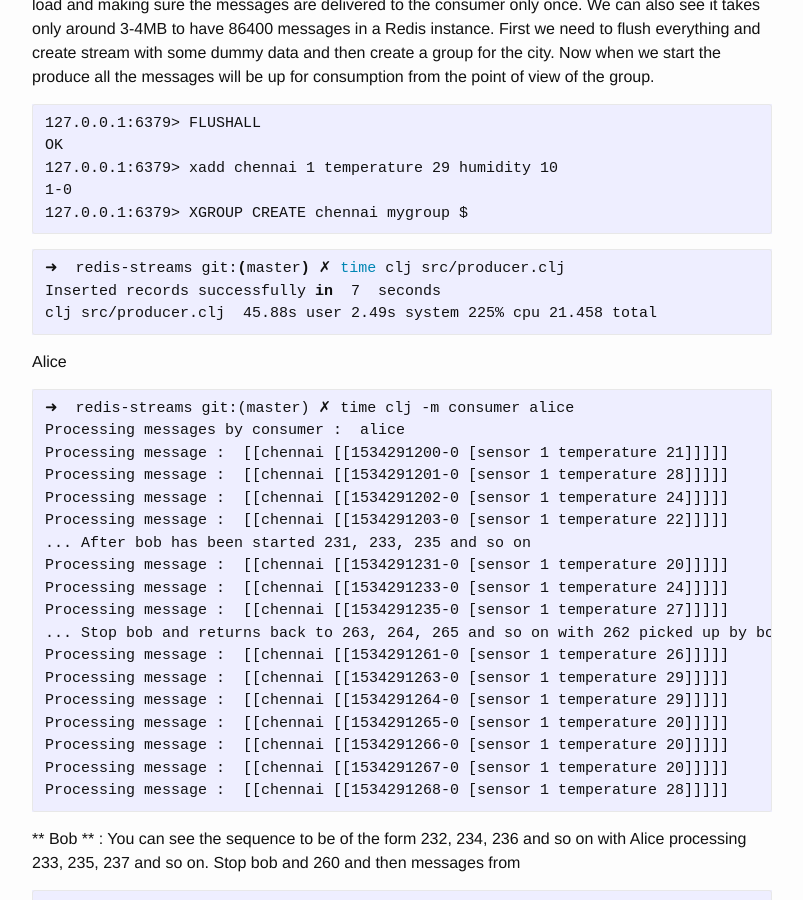
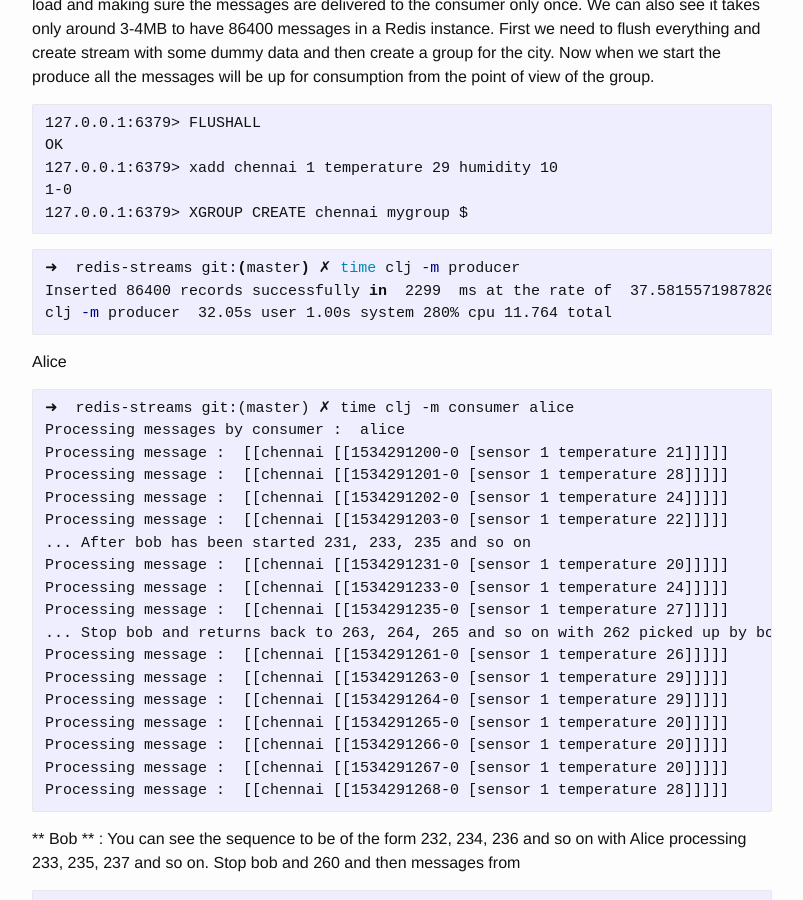
Before and after one commit to tirkarthi/tirkarthi.github.io, a Jekyll site: the page built from _posts/2018-08-18-redis-streams-clojure.md, in a window 1280 px wide and 900 px high, scrolled down 7199 px. Shown: the whole window, without its empty margins (238-1041 px from the left). Built offline with Jekyll 4.4.1, drawn with Linux system fonts in a browser that asks for light colours; comment, search, counter and statistics services are not loaded.

Commit message:
Updated timings with reused connections

````diff
--- a/_posts/2018-08-18-redis-streams-clojure.md
+++ b/_posts/2018-08-18-redis-streams-clojure.md
@@ -294,9 +294,9 @@ OK
 ```
 
 ```shell
-➜  redis-streams git:(master) ✗ time clj src/producer.clj
-Inserted records successfully in  7  seconds
-clj src/producer.clj  45.88s user 2.49s system 225% cpu 21.458 total
+➜  redis-streams git:(master) ✗ time clj -m producer
+Inserted 86400 records successfully in  2299  ms at the rate of  37.58155719878208  records per ms
+clj -m producer  32.05s user 1.00s system 280% cpu 11.764 total
 ```
 Alice
 
````
